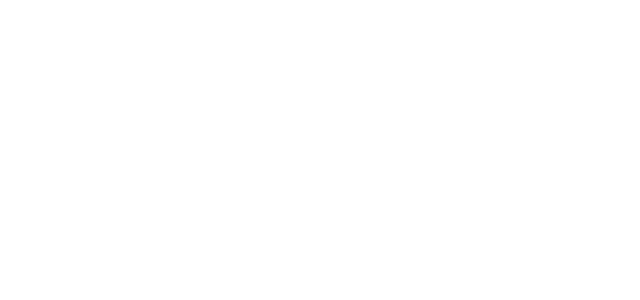
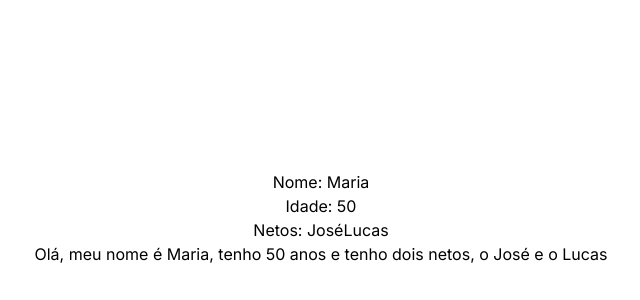
Before and after one commit to weligtonferreira/clube-do-livro, a Next.js app: page / in a window 1280 px wide. Shown: the part 182-482 px from the top of the page, without its empty margins (319-959 px from the left). Built offline with nearby package versions, Linux system fonts and the light colour scheme.

Commit message:
feat: add example to demonstrate the types of imports

```diff
--- a/src/app/page.tsx
+++ b/src/app/page.tsx
@@ -1,5 +1,12 @@
+import apresentar, { nome, idade, netos } from '../test/maria';
+
 export default function HomePage() {
   return (
-    <main className='flex flex-col items-center justify-center w-full min-h-screen'></main>
+    <main className='flex flex-col items-center justify-center w-full min-h-screen'>
+      <p>Nome: {nome}</p>
+      <p>Idade: {idade}</p>
+      <p>Netos: {netos}</p>
+      <p>{apresentar()}</p>
+    </main>
   );
 }
--- /dev/null
+++ b/src/test/maria.ts
@@ -0,0 +1,8 @@
+export const nome = 'Maria';
+export const idade = 50;
+
+export const netos = ['José', 'Lucas'];
+
+export default function apresentar() {
+  return `Olá, meu nome é ${nome}, tenho ${idade} anos e tenho dois netos, o ${netos[0]} e o ${netos[1]}`;
+}
```
